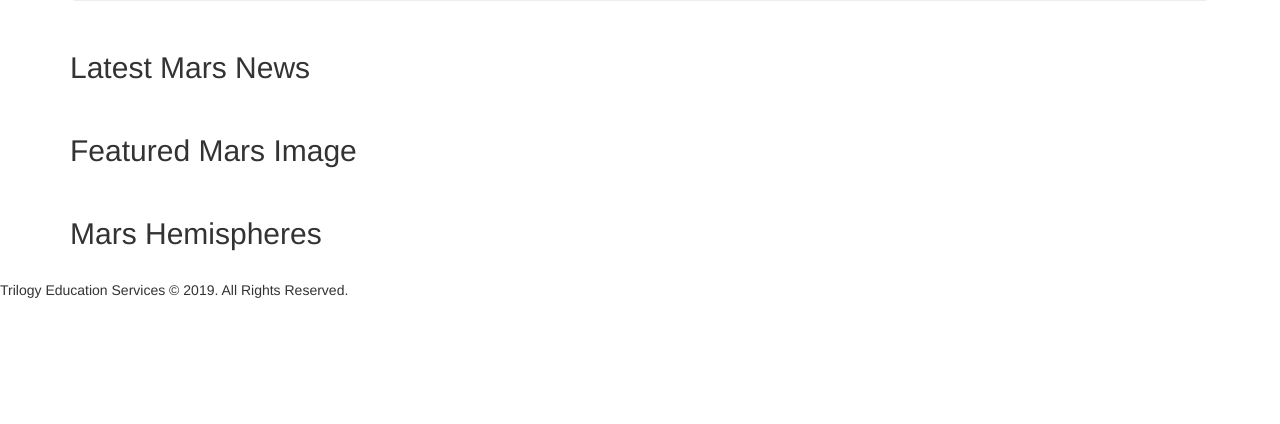
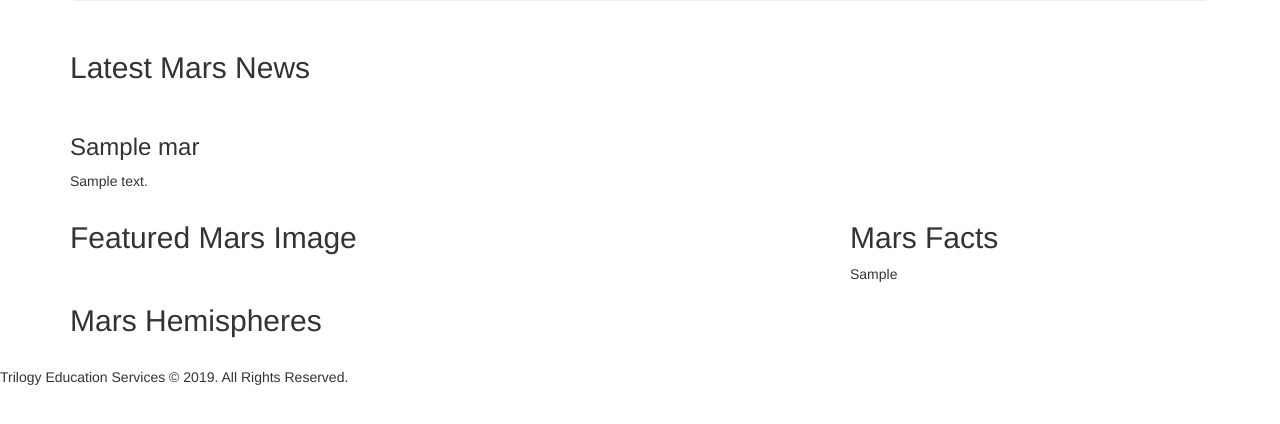
Before and after one commit to mongrella/web-scraping-challenge, a Flask app: page / in a window 1280 px wide. Shown: the part 255-679 px from the top of the page. Run offline with Flask 2, Linux system fonts and the light colour scheme; a database or web service that is not in the repository returns one stand-in record (values such as "Sample title"); some libraries are stand-ins or nearby versions.

Commit message:
added html formatting

```diff
--- a/Missions_to_Mars/templates/index.html
+++ b/Missions_to_Mars/templates/index.html
@@ -22,7 +22,8 @@
       <div class="col-md-12">
         <h2>Latest Mars News</h2>
         <br>
-
+        <h3>{{mars_info.news_title}}</h3>
+        <p>{{mars_info.paragraph_content}}</p>
       </div>
     </div>
 
@@ -32,7 +33,15 @@
         <h2>Featured Mars Image</h2>
         <br>
       </div>
+      <div class="col-md-4">
+
+    <!--Mars Table-->
+      <div class="card">
+      <h2>Mars Facts</h2>
+        {{mars_info.mars_df}}
+      </div>
     </div>
+  </div>
 
     <!-- Mars Hemispheres-->
     <div class="row">
```
